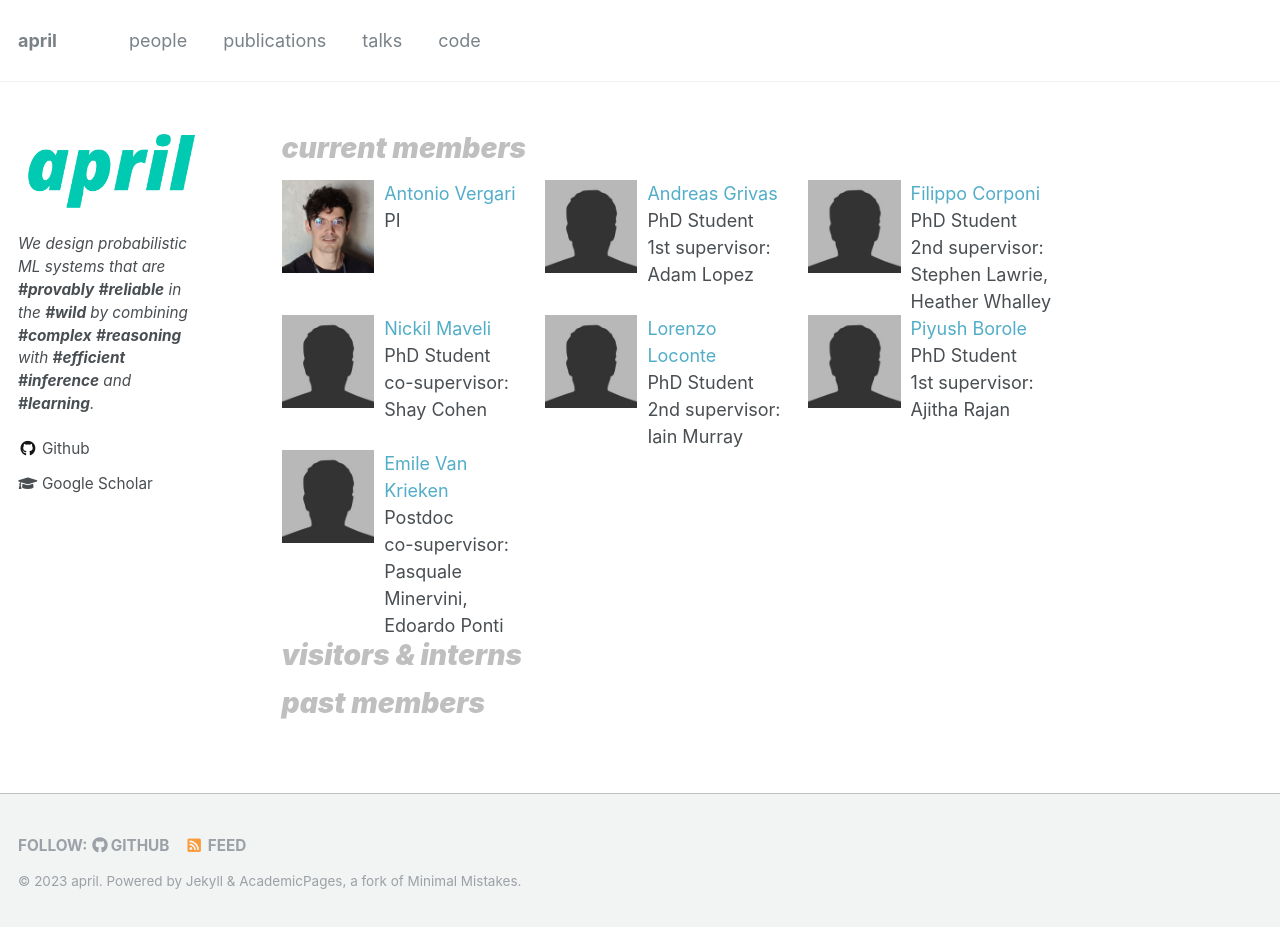
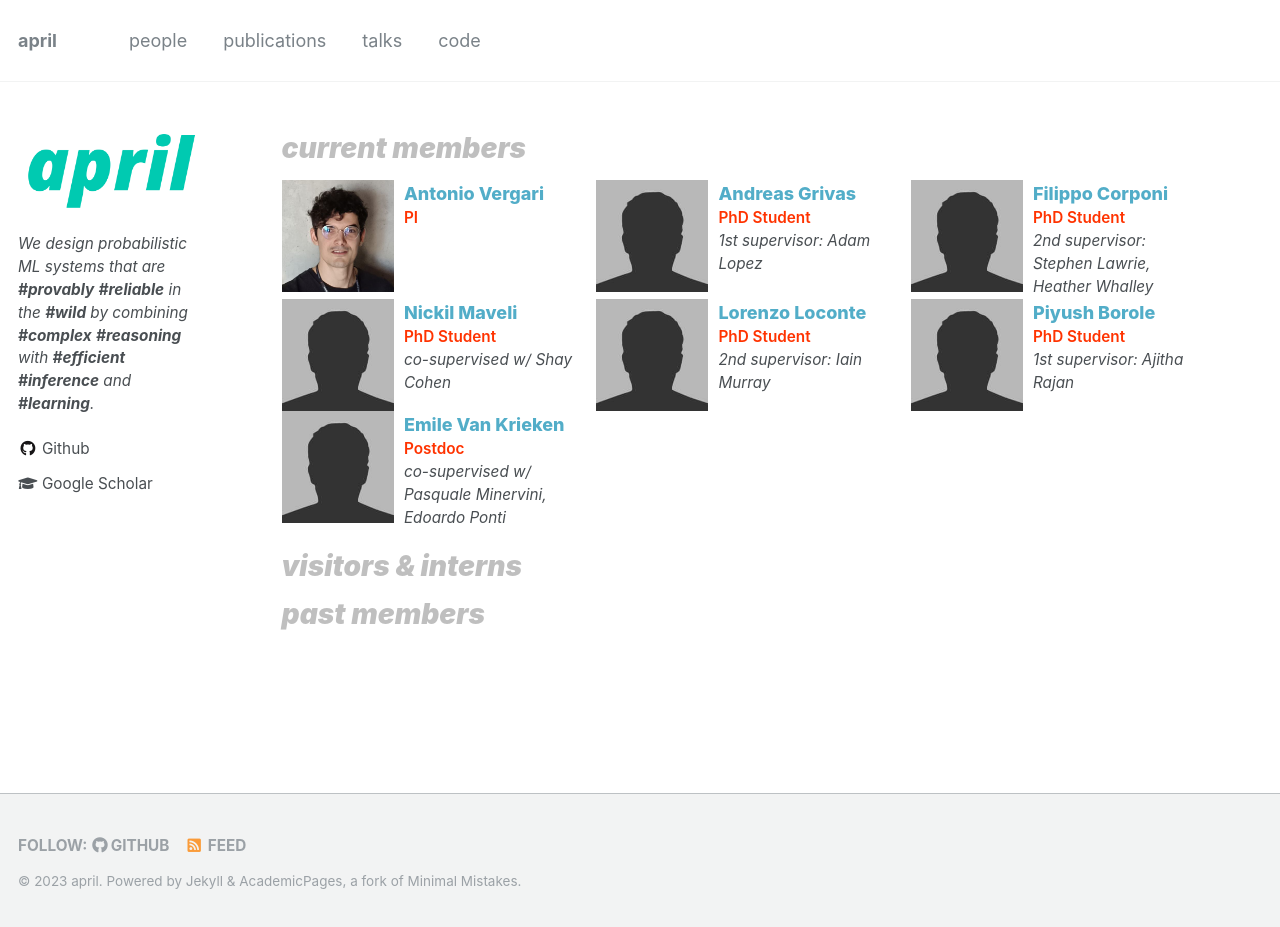
Before and after one commit to april-tools/april-tools.github.io, a Jekyll site: the page built from _pages/people.md, in a window 1280 px wide and 927 px high. Built offline with Jekyll 4.4.1, drawn with Linux system fonts in a browser that asks for light colours; nearby versions of some CDN libraries.

Commit message:
tweaking lab grid appearance

```diff
--- a/_pages/people.md
+++ b/_pages/people.md
@@ -22,7 +22,7 @@ author_profile: true
             <div class="member-role-sup">2nd supervisor: {{post.secondsupervisor}}</div>
             {% endif %}
             {% if post.cosupervisor %}
-            <div class="member-role-sup">co-supervisor: {{post.cosupervisor}}</div>
+            <div class="member-role-sup">co-supervised w/ {{post.cosupervisor}}</div>
             {% endif %}
         </div>
     </div>
--- a/_sass/_people.scss
+++ b/_sass/_people.scss
@@ -1,7 +1,9 @@
 #current-members{
     display: grid;
+    width: 120%;
     grid-template-columns: repeat(3, 1fr);
     grid-column-gap: 20px;
+    margin-bottom: 20px;
 }
 
 .lab-member{
@@ -20,3 +22,19 @@
     overflow: hidden;
     padding-left: 10px;
 }
+
+.member-name{
+    font-size: $type-size-5;
+    font-weight: 800;
+}
+
+.member-role{
+    font-size: $type-size-6;
+    color: $soundcloud-color;
+    font-weight: 600;
+}
+
+.member-role-sup{
+    font-size: $type-size-6;
+    font-style: italic;
+}
```
